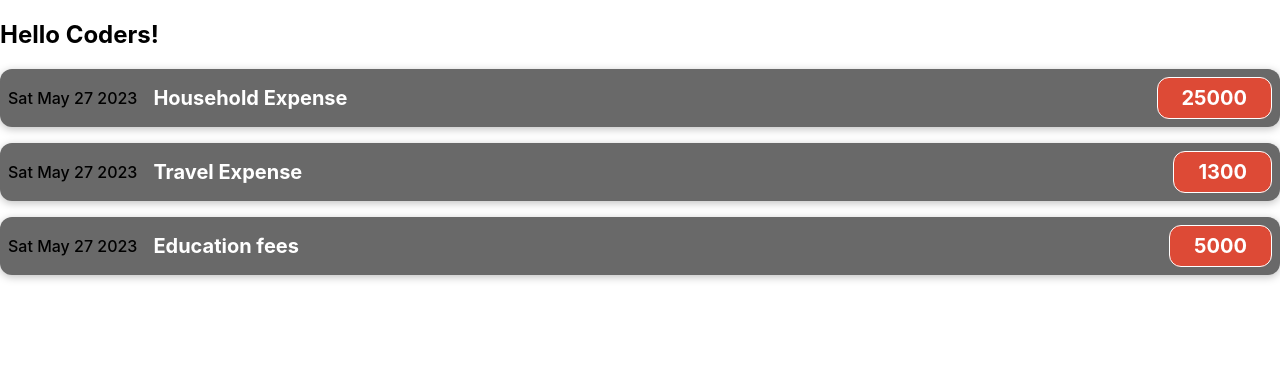
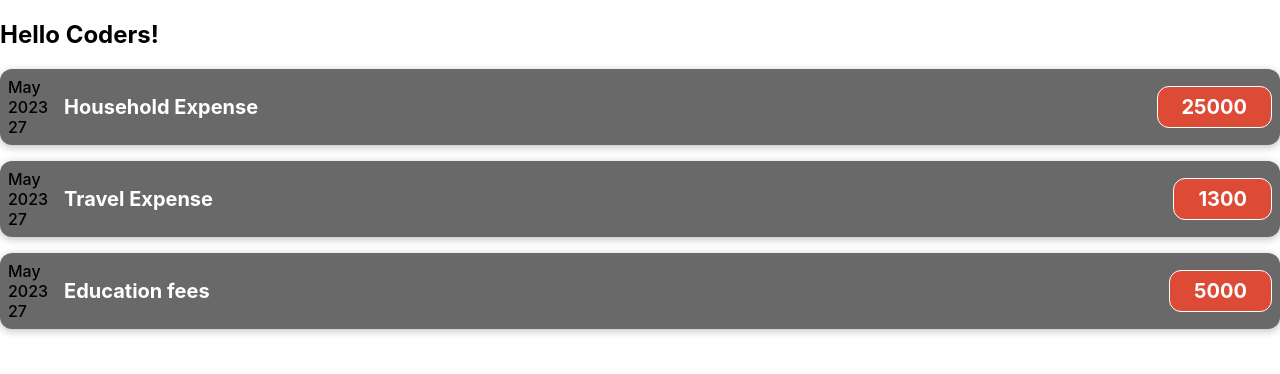
Before and after one commit to SaharAmoorezaei/react-sample, a React (Create React App) app: page / in a window 1280 px wide. Shown: the top 374 px of the page. Built offline with nearby package versions, Linux system fonts and the light colour scheme.

Commit message:
Adding JavaScript Logic to React Components

```diff
--- a/src/Components/ExpenseItem.js
+++ b/src/Components/ExpenseItem.js
@@ -4,10 +4,22 @@
 const expenseTitle =  "Household Expense";
 const expenseAmount = 25000;*/}
 
+
+
 function ExpenseItem(props) {
+    const month = props.date.toLocaleString('en-US', {month: 'long'});
+    const year = props.date.getFullYear();
+    const day = props.date.toLocaleString('en-US', {day: '2-digit'});
+
+
+
     return (
         <div className='expense-item'>
-            <div className='expense-item__date'>{props.date.toDateString()}</div>
+            <div className='expense-item__date'>
+                <div>{month}</div>
+                <div>{year}</div>
+                <div>{day}</div>
+            </div>
             <div className='expense-item__description'>
                 <h2>{props.title}</h2>
                 <div className='expense-item__price'>{props.amount}</div>
```
